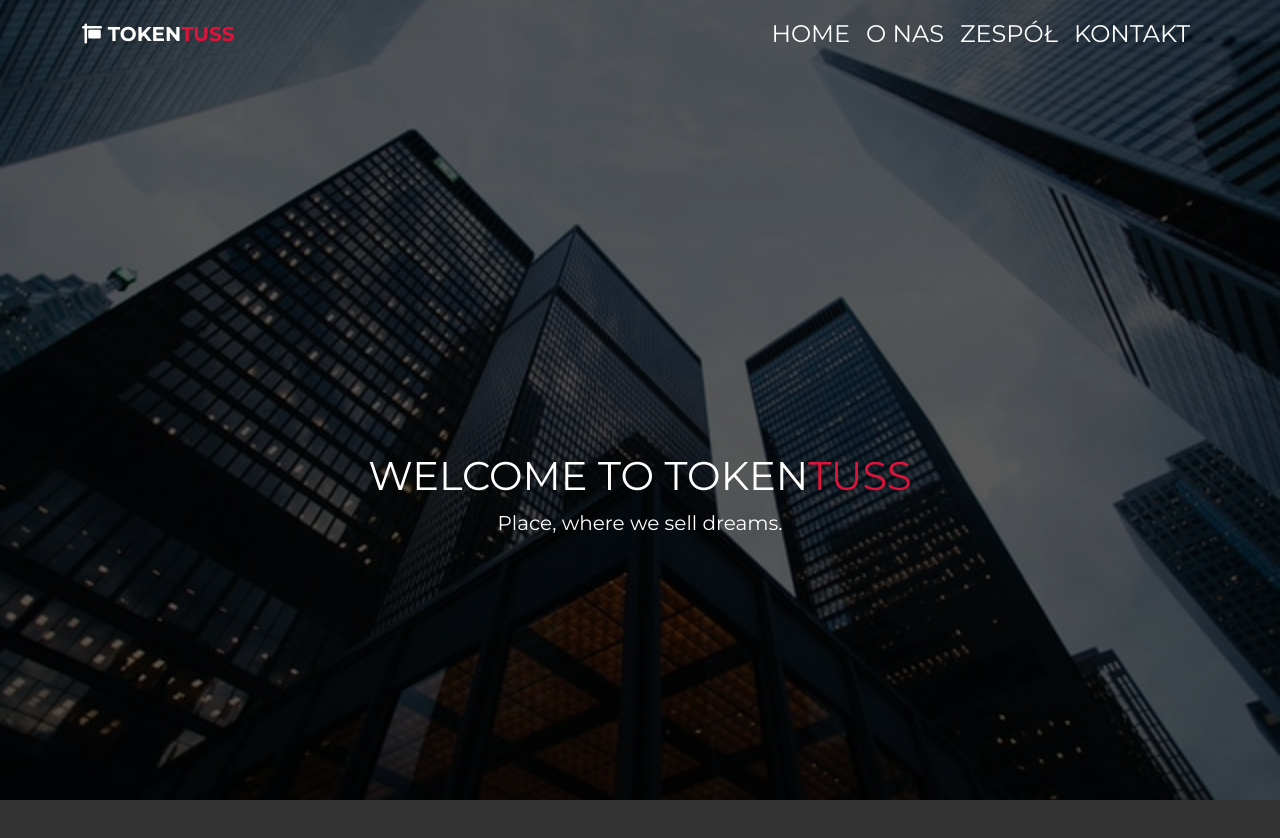
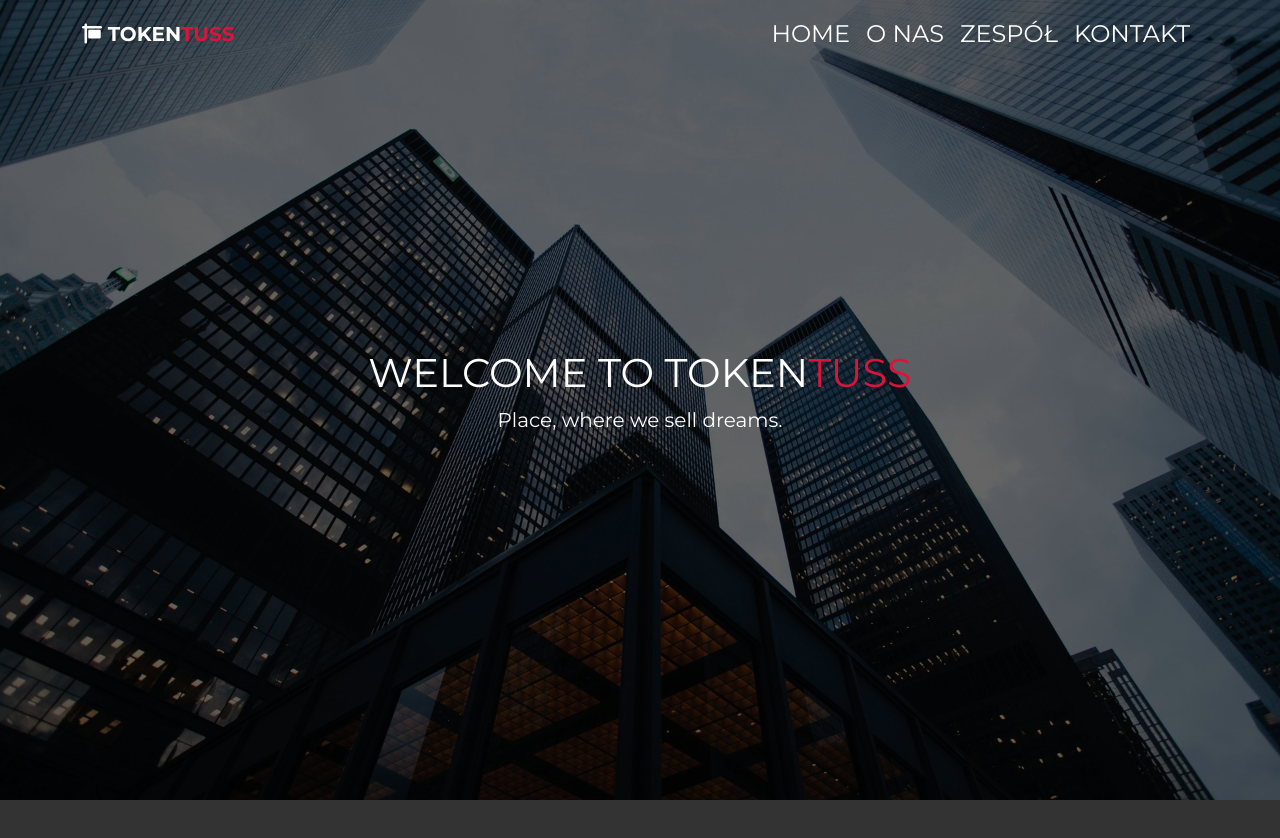
Before and after one commit to pawlovskiii/real-estate-website, a plain HTML site: page docs/index.html in a window 1280 px wide. Before the commit the page ends 800 px from the top, so only its background shows below. Drawn offline with nearby package versions, Linux system fonts and the light colour scheme.

Commit message:
Changed the header

```diff
--- a/docs/index.html
+++ b/docs/index.html
@@ -1,5 +1,5 @@
 <!DOCTYPE html>
-<html lang="pl">
+<html lang="en">
 	<head>
 		<meta charset="UTF-8" />
 		<meta http-equiv="X-UA-Compatible" content="IE=edge" />
@@ -24,10 +24,7 @@
 		></script>
 	</head>
 	<body data-bs-spy="scroll" data-bs-target="#navbar">
-		<div class="header-bg">
-			<div class="opacity-body-bg">
-
-				<nav id="navbar" class="navbar navbar-expand-lg position-sticky top-0">
+		<nav id="navbar" class="navbar navbar-expand-lg position-fixed top-0 w-100">
 			<div class="container">
 				<a class="navbar-brand" href="#"
 					><i class="fas fa-sign"></i> token<span>tuss</span></a
@@ -53,14 +50,18 @@
 				</div>
 			</div>
 		</nav>
+
 		<header>
-					<div class="flex header-text">
+			<div class="hero-img">
+				<div class="hero-shadow"></div>
+				<div class="hero-text">
 					<h1>Welcome to token<span>tuss</span></h1>
 					<p>Place, where we sell dreams.</p>
 				</div>
+			</div>
 		</header>
-			</div>
-		</div>
+
+		<div style="height: 100vh"></div>
 
 		<script
 			src="https://cdn.jsdelivr.net/npm/bootstrap@5.0.2/dist/js/bootstrap.bundle.min.js"
--- a/docs/sass/style.scss
+++ b/docs/sass/style.scss
@@ -34,30 +34,27 @@ nav {
 }
 
 // HEADER
-.header-bg {
+header {
+	.hero-img {
+		position: relative;
 		height: 100vh;
 		background-image: url('../img/skyscrapersSmall.jpg');
 		background-size: cover;
 		background-position: center;
+		background-attachment: fixed;
+		z-index: -1;
 	}
 
-.opacity-body-bg {
-	width: 100%;
+	.hero-text {
+		display: flex;
+		justify-content: center;
+		align-items: center;
+		flex-direction: column;
 		height: 100%;
-	background-color: rgba(0, 0, 0, 0.65);
-}
-
-.flex {
-	display: flex;
-	flex-direction: column;
-	align-items: center;
-}
-
-.header-text {
+		padding: 10px;
 		color: $white;
 		text-align: center;
 		h1 {
-		margin-top: 30%;
 			text-transform: uppercase;
 			span {
 				color: $red-color;
@@ -67,3 +64,20 @@ nav {
 			font-size: 20px;
 		}
 	}
+
+	.hero-shadow {
+		position: absolute;
+		width: 100%;
+		height: 100%;
+		background-color: rgba(0, 0, 0, 0.6);
+		z-index: -1;
+	}
+}
+
+@media (min-width: 900px) {
+	header {
+		.hero-img {
+			background-image: url('../img/skyscrapersLarge.jpg');
+		}
+	}
+}
```
Also changed, not shown: docs/css/style.css, 1 other file. Lines whose indentation alone changed are shown as unchanged.
